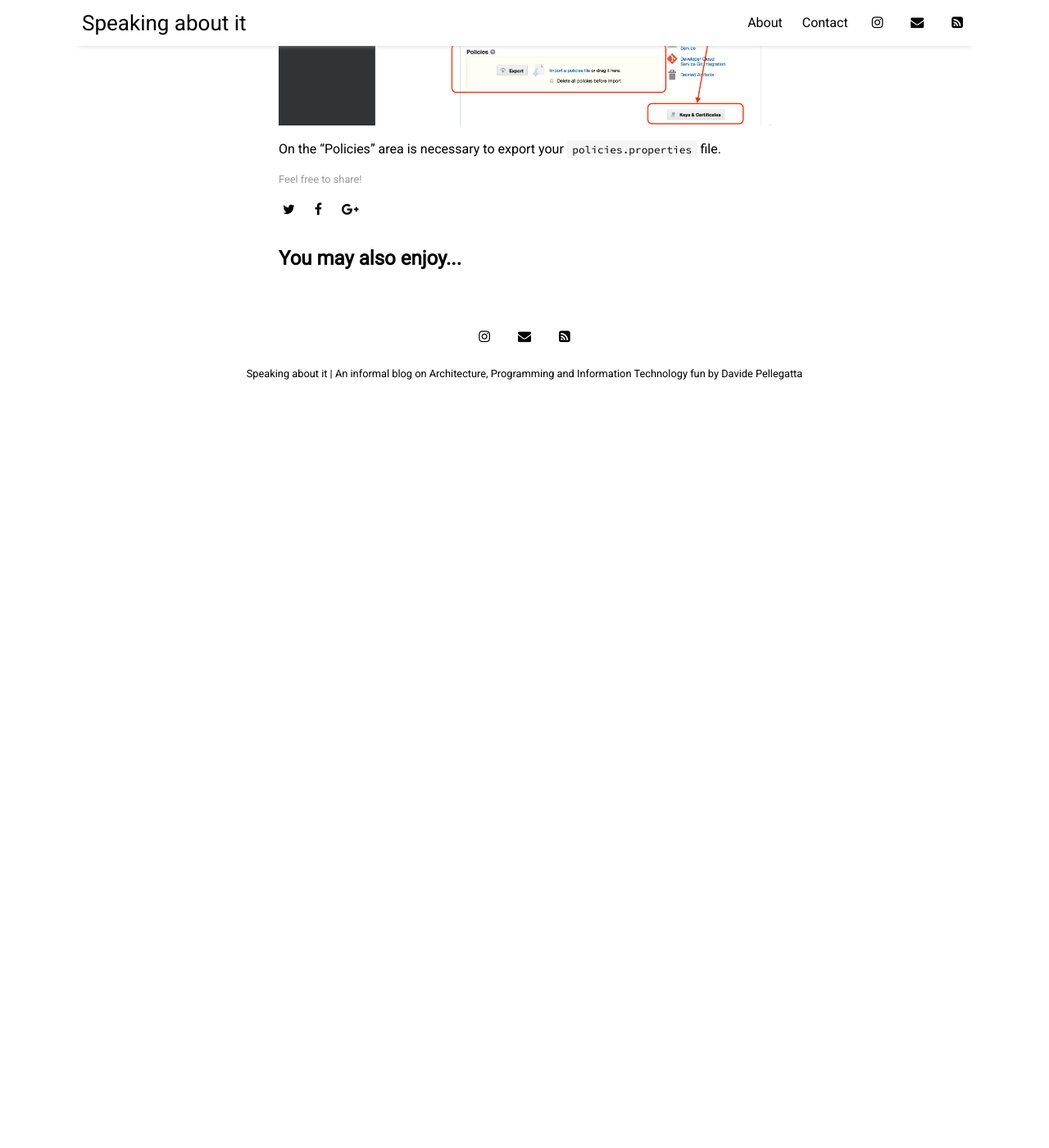
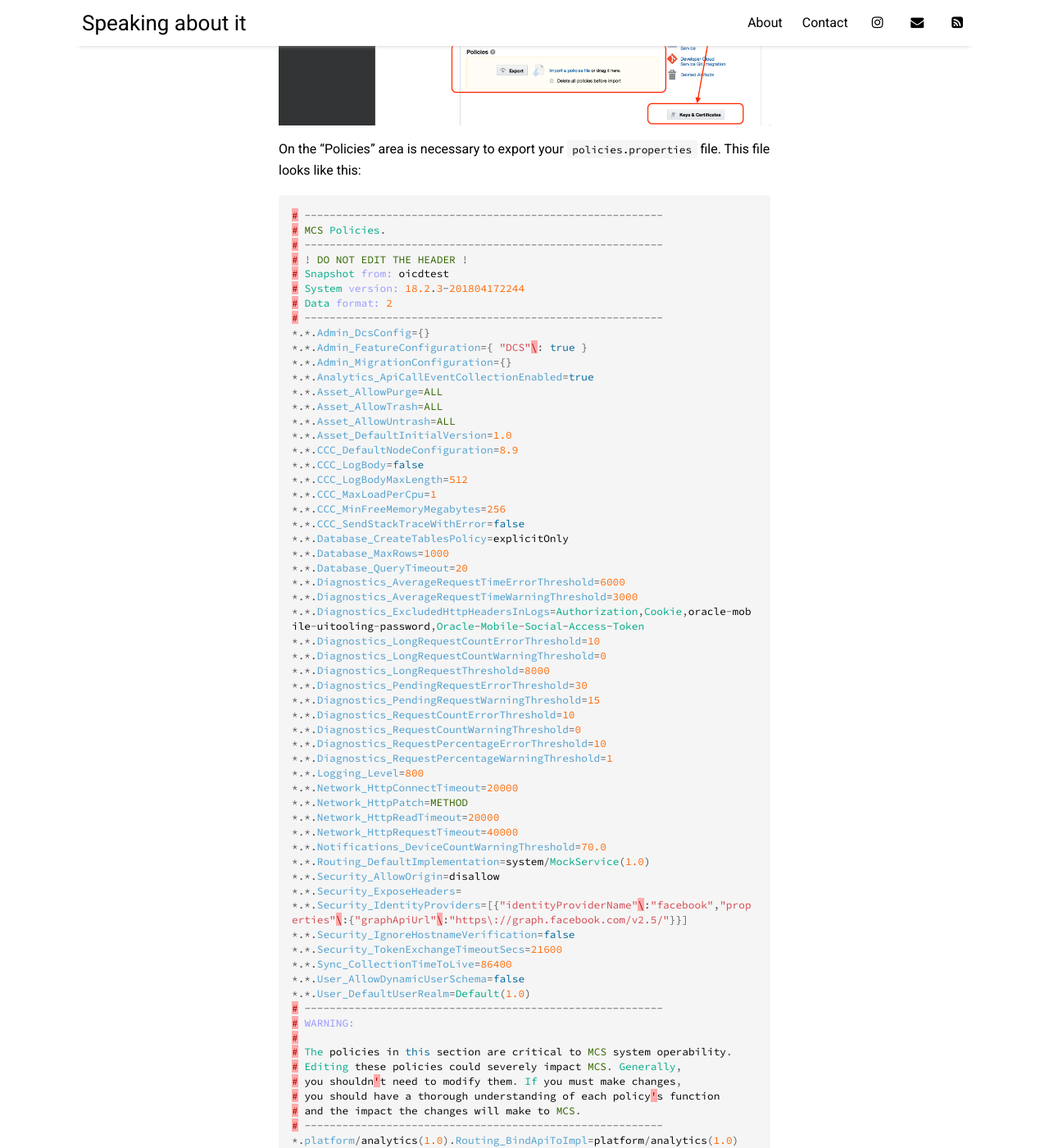
Before and after one commit to davidepellegatta/davidepellegatta, a Jekyll site: the page built from _posts/2018-05-07-oracle-mobile-cloud-omce-jwt.md, in a window 1280 px wide and 1400 px high, scrolled down 2493 px. Shown: the whole window at 82% size. Built offline with Jekyll 4.4.1, drawn with Linux system fonts in a browser that asks for light colours; nearby versions of some CDN libraries; before the commit the page ends 2987 px from its top, so only the background shows below that; some of the changed text lies outside the part shown.

Commit message:
Added policies example and started configuration chapter

````diff
--- a/_posts/2018-05-07-oracle-mobile-cloud-omce-jwt.md
+++ b/_posts/2018-05-07-oracle-mobile-cloud-omce-jwt.md
@@ -48,4 +48,89 @@ OMCe stores JWTs exchange configurations on a policies property file. You can fi
 
 ![OMCe Administration Panel](/assets/img/OMCe_administration_panel.png)
 
-On the "Policies" area is necessary to export your `policies.properties` file.
+On the "Policies" area is necessary to export your `policies.properties` file. This file looks like this:
+
+```java
+# ---------------------------------------------------------
+# MCS Policies.
+# ---------------------------------------------------------
+# ! DO NOT EDIT THE HEADER !
+# Snapshot from: oicdtest
+# System version: 18.2.3-201804172244
+# Data format: 2
+# ---------------------------------------------------------
+*.*.Admin_DcsConfig={}
+*.*.Admin_FeatureConfiguration={ "DCS"\: true }
+*.*.Admin_MigrationConfiguration={}
+*.*.Analytics_ApiCallEventCollectionEnabled=true
+*.*.Asset_AllowPurge=ALL
+*.*.Asset_AllowTrash=ALL
+*.*.Asset_AllowUntrash=ALL
+*.*.Asset_DefaultInitialVersion=1.0
+*.*.CCC_DefaultNodeConfiguration=8.9
+*.*.CCC_LogBody=false
+*.*.CCC_LogBodyMaxLength=512
+*.*.CCC_MaxLoadPerCpu=1
+*.*.CCC_MinFreeMemoryMegabytes=256
+*.*.CCC_SendStackTraceWithError=false
+*.*.Database_CreateTablesPolicy=explicitOnly
+*.*.Database_MaxRows=1000
+*.*.Database_QueryTimeout=20
+*.*.Diagnostics_AverageRequestTimeErrorThreshold=6000
+*.*.Diagnostics_AverageRequestTimeWarningThreshold=3000
+*.*.Diagnostics_ExcludedHttpHeadersInLogs=Authorization,Cookie,oracle-mobile-uitooling-password,Oracle-Mobile-Social-Access-Token
+*.*.Diagnostics_LongRequestCountErrorThreshold=10
+*.*.Diagnostics_LongRequestCountWarningThreshold=0
+*.*.Diagnostics_LongRequestThreshold=8000
+*.*.Diagnostics_PendingRequestErrorThreshold=30
+*.*.Diagnostics_PendingRequestWarningThreshold=15
+*.*.Diagnostics_RequestCountErrorThreshold=10
+*.*.Diagnostics_RequestCountWarningThreshold=0
+*.*.Diagnostics_RequestPercentageErrorThreshold=10
+*.*.Diagnostics_RequestPercentageWarningThreshold=1
+*.*.Logging_Level=800
+*.*.Network_HttpConnectTimeout=20000
+*.*.Network_HttpPatch=METHOD
+*.*.Network_HttpReadTimeout=20000
+*.*.Network_HttpRequestTimeout=40000
+*.*.Notifications_DeviceCountWarningThreshold=70.0
+*.*.Routing_DefaultImplementation=system/MockService(1.0)
+*.*.Security_AllowOrigin=disallow
+*.*.Security_ExposeHeaders=
+*.*.Security_IdentityProviders=[{"identityProviderName"\:"facebook","properties"\:{"graphApiUrl"\:"https\://graph.facebook.com/v2.5/"}}]
+*.*.Security_IgnoreHostnameVerification=false
+*.*.Security_TokenExchangeTimeoutSecs=21600
+*.*.Sync_CollectionTimeToLive=86400
+*.*.User_AllowDynamicUserSchema=false
+*.*.User_DefaultUserRealm=Default(1.0)
+# ---------------------------------------------------------
+# WARNING:
+#
+# The policies in this section are critical to MCS system operability.
+# Editing these policies could severely impact MCS. Generally,
+# you shouldn't need to modify them. If you must make changes,
+# you should have a thorough understanding of each policy's function
+# and the impact the changes will make to MCS.
+# ---------------------------------------------------------
+*.platform/analytics(1.0).Routing_BindApiToImpl=platform/analytics(1.0)
+*.platform/appconfig(1.0).Routing_BindApiToImpl=platform/appconfig(1.0)
+*.platform/auth(1.0).Routing_BindApiToImpl=platform/auth(1.0)
+*.platform/database(1.0).Routing_BindApiToImpl=platform/database(1.0)
+*.platform/devices(1.0).Routing_BindApiToImpl=platform/devices(1.0)
+*.platform/extended(1.0).Routing_BindApiToImpl=platform/usersExtended(1.0)
+*.platform/location(1.0).Routing_BindApiToImpl=platform/location(1.0)
+*.platform/sso(1.0).Routing_BindApiToImpl=platform/sso(1.0)
+*.platform/storage(1.0).Routing_BindApiToImpl=platform/storage(1.0)
+*.platform/sync(1.0).Routing_BindApiToImpl=platform/sync(1.0)
+*.platform/ums(1.0).Routing_BindApiToImpl=platform/ums(1.0)
+*.platform/users(1.0).Routing_BindApiToImpl=platform/users(1.0)
+*.system/analyticsDataManagement(1.0).Routing_BindApiToImpl=system/analyticsDataManagement(1.0)
+*.system/analyticsExport(1.0).Routing_BindApiToImpl=system/analyticsExport(1.0)
+*.system/databaseManagement(1.0).Routing_BindApiToImpl=system/databaseManagement(1.0)
+*.system/locationManagement(1.0).Routing_BindApiToImpl=system/locationManagement(1.0)
+*.system/notifications(1.0).Routing_BindApiToImpl=system/notification(1.0)
+```
+
+In order to make everything work we will need to add a custom property to it.
+
+## \*.\*.Security_AuthTokenConfiguration
````
